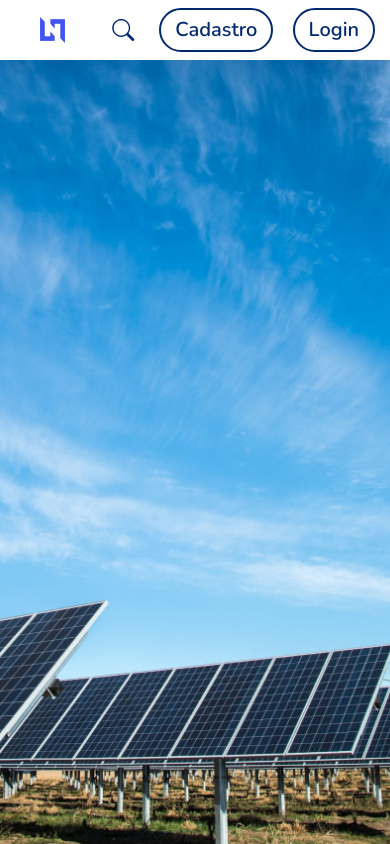
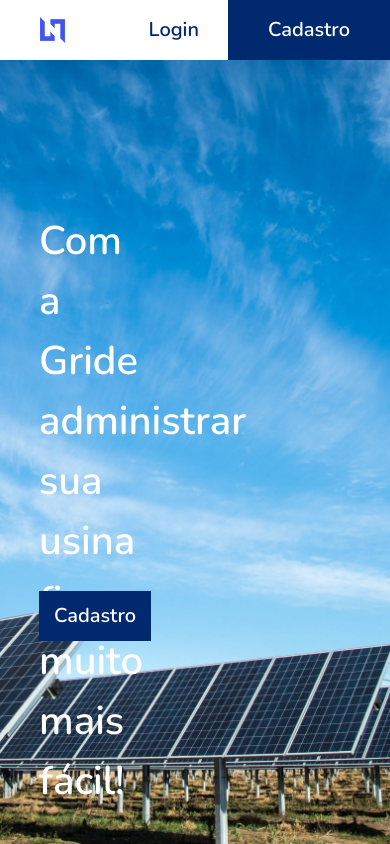
Before and after one commit to jose-roberto/INF221-TP, a Django app: page / in a window 390 px wide. Run offline with Django 5.2, Linux system fonts and the light colour scheme; some libraries are stand-ins or nearby versions.

Commit message:
homepage style

```diff
--- a/web_application/static/assets/css/style.css
+++ b/web_application/static/assets/css/style.css
@@ -55,22 +55,65 @@
   }
 }
 
-.nav-login a {
+.base-contend {
+  text-align: left;
+  font-family: "Nunito", sans-serif;
+  color: #ffffff;
+  font-size: 40px;
+  font-weight: 600;
+  width: 15%;
+  max-width: 1200px;
+  height: auto;
+  max-height: 600px;
+  position: absolute;
+  top: 25%;
+  left: 10%;
+}
+
+.register-contend{
+  display: block;
+  color: #ffffff;
+  padding: 10px 15px;
+  background-color: #012970;
+  font-family: "Nunito", sans-serif;
+  font-size: 20px;
+  font-weight: 600;
+  position: absolute;
+  top: 70%;
+  left: 10%;
+}
+
+.login-home{
   display: inline-block;
   padding: 5px 14px;
   margin: 5px 15px 5px 0px;
-  text-decoration: none;
   color: #012970;
   background-color: #ffffff;
-  border-radius: 30px;
+  border-radius: 40px;
   transition: background-color 0.3s ease;
   font-family: "Nunito", sans-serif;
   font-size: 20px;
   font-weight: 600;
-  border: 2px solid #012970;
 }
 
-.button-lr:hover {
+.register-home{
+  display: block;
+  color: #ffffff;
+  height: 100%;
+  padding: 15px 40px 15px 40px;
+  background-color: #012970;
+  font-family: "Nunito", sans-serif;
+  font-size: 20px;
+  font-weight: 600;
+}
+
+.register-home:hover {
+  background-color: #012970;
+  color: #ffffff;
+  text-decoration: none;
+}
+
+.login-home:hover {
   background-color: #e3eaf9;
   color: #4154f1;
   text-decoration: none;
--- a/web_application/templates/index.html
+++ b/web_application/templates/index.html
@@ -53,24 +53,18 @@
 
     <nav class="header-nav ms-auto">
       <ul class="d-flex align-items-center">
-
-        <li class="nav-item d-block d-lg-none">
-          <a class="nav-link nav-icon search-bar-toggle " href="#">
-            <i class="bi bi-search"></i>
-          </a>
-        </li><!-- End Search Icon-->
-
-        <li class="nav-login">
-          <a class="button-lr" href="pages-register.html">Cadastro</a>
-          <a class="button-lr" href="pages-login.html">Login</a>
-        </li><!-- End Login Nav -->
+        <a class="login-home" href="pages-login.html">Login</a>
+        <a class="register-home" href="pages-register.html">Cadastro</a>
       </ul>
     </nav><!-- End Icons Navigation -->
 
   </header><!-- End Header -->
 
   <main id="base-page" class="base-page">
-
+    <div class="base-contend">
+      <div>Com a Gride administrar sua usina ficou muito mais fácil!</div>
+    </div><!-- End Page Contend -->
+    <a class="register-contend" href="pages-register.html">Cadastro</a>
 
   </main><!-- End #main -->
 
--- a/web_application/templates/pages-register.html
+++ b/web_application/templates/pages-register.html
@@ -50,7 +50,7 @@
             <div class="col-lg-4 col-md-6 d-flex flex-column align-items-center justify-content-center">
 
               <div class="d-flex justify-content-center py-4">
-                <a href="homepage.html" class="logo d-flex align-items-center w-auto">
+                <a href="index.html" class="logo d-flex align-items-center w-auto">
                   <img src="{% static 'assets/img/logo.png'%}" alt="">
                   <span class="d-none d-lg-block">Gride&Gride</span>
                 </a>
--- a/web_application/templates/sidebar.html
+++ b/web_application/templates/sidebar.html
@@ -5,7 +5,7 @@
         <li class="nav-heading">Usina</li>
 
         <li class="nav-item">
-            <a class="nav-link " href="homepage.html">
+            <a class="nav-link collapsed" href="homepage.html">
                 <i class="bi bi-grid"></i>
                 <span>Dashboard</span>
             </a>
@@ -41,7 +41,7 @@
         </li><!-- End Reports Nav -->
 
         <li class="nav-item">
-            <a class="nav-link " href="projection.html">
+            <a class="nav-link collapsed" href="projection.html">
                 <i class="bi bi-grid"></i>
                 <span>Projeção Produtiva</span>
             </a>
```
Also changed, not shown: TODO.md (+1 -1 lines), web_application/db.sqlite3.
